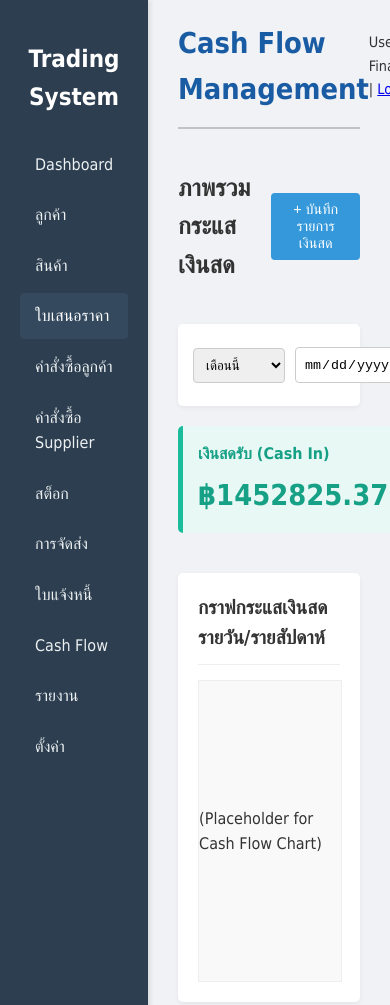
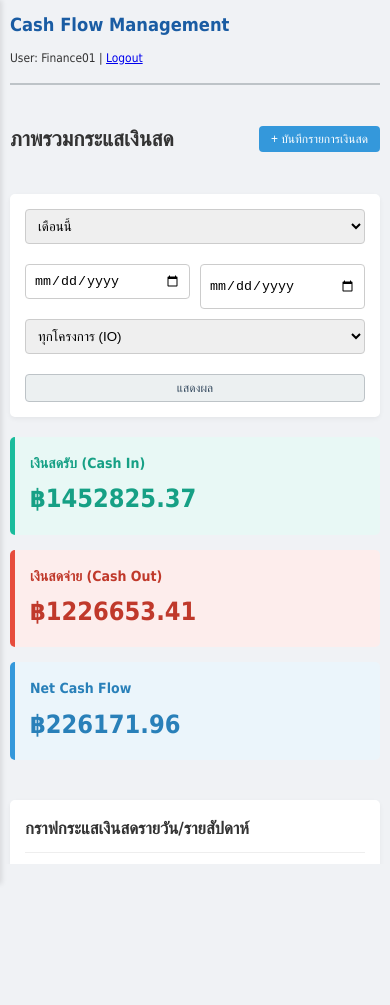
Before and after one commit to Narupaaa/system_frist2, a plain HTML site: page trading_mockup_cashflow.html in a window 390 px wide. Shown: the top 1005 px of the page. After the commit the page ends 864 px from the top, so only its background shows below. Drawn offline with nearby package versions, Linux system fonts and the light colour scheme.

Commit message:
Add files via upload

```diff
--- a/style.css
+++ b/style.css
@@ -1,3 +1,4 @@
+/* Your existing CSS starts here */
 body {
     font-family: 'Tahoma', 'Segoe UI', sans-serif;
     line-height: 1.6;
@@ -8,11 +9,53 @@
     min-height: 100vh;
 }
 
+.sidebar {
+    width: 250px;
+    background-color: #2c3e50;
+    color: #ecf0f1;
+    padding: 20px;
+    box-shadow: 2px 0 5px rgba(0, 0, 0, 0.1);
+    transition: transform 0.3s ease-in-out; /* For smooth hide/show */
+    /* Ensure sidebar can scroll if content overflows vertically */
+    overflow-y: auto;
+    max-height: 100vh; /* Important for sticky sidebar effect */
+}
+
+.sidebar h2 {
+    color: #ffffff;
+    text-align: center;
+    margin-bottom: 25px;
+    font-size: 1.5em;
+}
+
+.sidebar ul {
+    list-style: none;
+    padding: 0;
+}
+
+.sidebar ul li a {
+    display: block;
+    padding: 10px 15px;
+    color: #ecf0f1;
+    text-decoration: none;
+    border-radius: 4px;
+    margin-bottom: 5px;
+    transition: background-color 0.2s ease;
+}
+
+.sidebar ul li a:hover,
+.sidebar ul li a.active {
+    background-color: #34495e;
+    color: #ffffff;
+}
+
 .main-content {
     flex-grow: 1;
     padding: 20px 30px;
-            overflow-y: auto;
+    overflow-y: auto; /* Allow main content to scroll independently */
+    max-height: 100vh; /* Important for sticky sidebar effect */
 }
+
 .header {
     display: flex;
     justify-content: space-between;
@@ -21,14 +64,18 @@
     border-bottom: 2px solid #bdc3c7;
     margin-bottom: 20px;
 }
+
 .header h1 {
     font-size: 1.8em;
     color: #1a5ca3;
     margin: 0;
 }
+
 .header .user-info {
     font-size: 0.9em;
+    text-align: right; /* Keep it right aligned if it wraps */
 }
+
 .btn {
     padding: 8px 15px;
     border: none;
@@ -37,46 +84,65 @@
     font-size: 0.9em;
     transition: background-color 0.2s ease;
 }
+
 .btn-primary {
     background-color: #3498db;
     color: white;
 }
+
 .btn-primary:hover {
     background-color: #2980b9;
 }
+
 .btn-secondary {
     background-color: #ecf0f1;
     color: #34495e;
     border: 1px solid #bdc3c7;
 }
+
 .btn-secondary:hover {
     background-color: #d5dbdb;
+}
+
+/* Table wrapper for horizontal scrolling on small screens */
+.table-responsive-wrapper {
+    overflow-x: auto;
+    margin-top: 20px; /* Keep original margin-top for table */
+    background-color: #fff; /* Move bg and shadow here if table doesn't fill wrapper */
+    box-shadow: 0 2px 5px rgba(0,0,0,0.05);
 }
 
 table {
     width: 100%;
     border-collapse: collapse;
-            margin-top: 20px;
-            background-color: #fff;
-            box-shadow: 0 2px 5px rgba(0,0,0,0.05);
+    /* background-color and box-shadow moved to wrapper for better scroll appearance */
 }
-        th, td {
+
+th,
+td {
     padding: 12px 15px;
     text-align: left;
     border-bottom: 1px solid #e0e0e0;
+    white-space: nowrap; /* Prevents text in cells from wrapping, aiding horizontal scroll */
 }
+
 th {
     background-color: #f2f2f2;
     font-weight: 600;
     color: #555;
 }
+
 tr:hover {
     background-color: #f9f9f9;
 }
-        .action-buttons a, .action-buttons button {
+
+.action-buttons a,
+.action-buttons button {
     margin-right: 5px;
     text-decoration: none;
     padding: 5px 8px;
+    display: inline-block; /* Ensure consistent spacing if they wrap */
+    margin-bottom: 5px; /* Add some space if they wrap to a new line */
 }
 
 .form-section {
@@ -84,8 +150,9 @@
     padding: 20px;
     border-radius: 5px;
     margin-bottom: 20px;
-            box-shadow: 0 2px 5px rgba(0,0,0,0.05);
+    box-shadow: 0 2px 5px rgba(0, 0, 0, 0.05);
 }
+
 .form-section h3 {
     margin-top: 0;
     margin-bottom: 15px;
@@ -94,42 +161,49 @@
     font-size: 1.2em;
     color: #333;
 }
+
 .form-group {
     margin-bottom: 15px;
 }
+
 .form-group label {
     display: block;
     margin-bottom: 5px;
     font-weight: 500;
 }
+
 .form-group input[type="text"],
 .form-group input[type="number"],
 .form-group input[type="file"],
 .form-group select,
 .form-group textarea {
-            width: calc(100% - 22px);
+    width: 100%; /* Make inputs take full width of their container */
     padding: 10px;
     border: 1px solid #ccc;
     border-radius: 4px;
     font-size: 0.95em;
+    box-sizing: border-box; /* Important: padding and border included in width */
 }
+
 .form-group textarea {
     min-height: 80px;
     resize: vertical;
 }
+
 .form-row {
     display: flex;
     gap: 20px;
 }
+
 .form-row .form-group {
     flex: 1;
 }
+
 .form-group input[type="checkbox"] {
     width: auto;
     margin-right: 8px;
     vertical-align: middle;
 }
-
 
 .hidden {
     display: none;
@@ -143,10 +217,155 @@
     padding: 15px;
     background-color: #fff;
     border-radius: 5px;
-            box-shadow: 0 2px 5px rgba(0,0,0,0.05);
+    box-shadow: 0 2px 5px rgba(0, 0, 0, 0.05);
 }
-        .filter-bar input, .filter-bar select {
+
+.filter-bar input,
+.filter-bar select {
     padding: 8px;
     border: 1px solid #ccc;
     border-radius: 4px;
+    flex-grow: 1; /* Allow filter inputs to grow */
 }
+.filter-bar input[type="submit"], /* If you have a submit button */
+.filter-bar button {
+    flex-grow: 0; /* Don't let buttons grow too much */
+}
+
+/* Hamburger menu button styling (you'll need to add this button to your HTML) */
+.menu-toggle {
+    display: none; /* Hidden by default, shown on small screens */
+    background: #1a5ca3;
+    color: white;
+    border: none;
+    padding: 10px 15px;
+    font-size: 1.2em;
+    cursor: pointer;
+    border-radius: 4px;
+    position: fixed; /* Or absolute, depending on desired placement */
+    top: 15px;
+    left: 15px;
+    z-index: 1001; /* Ensure it's above other content */
+}
+
+
+/* --- RESPONSIVE STYLES --- */
+
+/* Medium screens and tablets (e.g., 992px and down) */
+@media (max-width: 992px) {
+    .sidebar {
+        position: fixed; /* Fixed position for overlay effect */
+        left: 0;
+        top: 0;
+        height: 100%;
+        z-index: 1000;
+        transform: translateX(-100%); /* Initially hidden off-screen */
+        /* Add a transition for smooth sliding */
+        transition: transform 0.3s ease-in-out;
+    }
+
+    .sidebar.active { /* Class to be added by JavaScript to show sidebar */
+        transform: translateX(0);
+    }
+
+    .main-content {
+        padding: 20px; /* Adjust padding */
+        /* If sidebar is fixed, main content doesn't need to make space for it anymore */
+    }
+
+    .menu-toggle {
+        display: block; /* Show hamburger menu */
+    }
+}
+
+
+/* Smaller tablets and large phones (e.g., 768px and down) */
+@media (max-width: 768px) {
+    .header {
+        flex-direction: column;
+        align-items: flex-start; /* Align items to the start */
+        gap: 10px; /* Add some space between stacked items */
+    }
+
+    .header h1 {
+        font-size: 1.5em; /* Slightly smaller title */
+    }
+
+    .header .user-info {
+        font-size: 0.85em;
+        text-align: left; /* Align to left when stacked */
+        width: 100%; /* Take full width */
+    }
+
+    .main-content {
+        padding: 15px; /* Further reduce padding */
+    }
+
+    .form-row {
+        flex-direction: column; /* Stack form groups in a row vertically */
+        gap: 0; /* Remove gap, rely on form-group margin-bottom */
+    }
+    .form-row .form-group {
+        margin-bottom: 15px; /* Ensure consistent spacing */
+    }
+
+    .filter-bar {
+        flex-direction: column;
+        align-items: stretch; /* Make filter items take full width */
+    }
+
+    .filter-bar input,
+    .filter-bar select,
+    .filter-bar button {
+        width: 100%; /* Make all filter elements full width */
+        margin-bottom: 10px; /* Add space between stacked filter items */
+    }
+    .filter-bar input:last-child,
+    .filter-bar select:last-child,
+    .filter-bar button:last-child {
+        margin-bottom: 0;
+    }
+
+    .action-buttons a,
+    .action-buttons button {
+        /* On small screens, you might want action buttons to take more width */
+        /* display: block; width: 100%; margin-bottom: 5px; text-align: center; */
+        /* Or keep them inline but ensure they wrap nicely */
+    }
+
+    /* For the table, horizontal scrolling is already enabled by the wrapper.
+       You might want to reduce padding in cells for very small screens. */
+    th, td {
+        padding: 8px 10px;
+    }
+}
+
+/* Small phones (e.g., 480px and down) */
+@media (max-width: 480px) {
+    body {
+        font-size: 14px; /* Slightly smaller base font for very small screens */
+    }
+
+    .header h1 {
+        font-size: 1.3em;
+    }
+     .main-content {
+        padding: 10px;
+    }
+
+    .form-section {
+        padding: 15px;
+    }
+
+    .btn {
+        padding: 6px 12px;
+        font-size: 0.85em;
+    }
+
+    .menu-toggle {
+        top: 10px;
+        left: 10px;
+        font-size: 1em;
+        padding: 8px 12px;
+    }
+}
```
Lines whose indentation alone changed are shown as unchanged.
